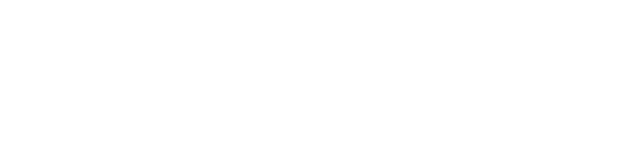
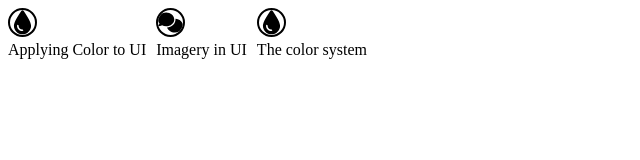
Before and after one commit to Decedis/Tres-Cards, a plain HTML site: page index.html in a window 1280 px wide. Shown: the whole page, without its empty margins (0-640 px from the left). Drawn offline with Linux system fonts and the light colour scheme.

Commit message:
Add styling for containers and basic styling on imgs

```diff
--- a/index.html
+++ b/index.html
@@ -11,25 +11,22 @@
     <div class="flex-container">
         <div class="card">
             <div class="card-section-info">
-                 <div class="card-header">
-
-                </div>
+                <img src="/src/droplet-solid.svg" alt="droplet-solid paint color">
+                 <div class="card-header">Applying Color to UI</div>
             </div>
             <div class="card-section-link"></div>
         </div>
         <div class="card">
             <div class="card-section-info">
-                <div class="card-header">
-
-                </div>
+                <img src="/src/comments-solid.svg" alt="comments-solid speech bubble">
+                <div class="card-header">Imagery in UI</div>
             </div>
             <div class="card-section-link"></div>
         </div>
         <div class="card">
             <div class="card-section-info">
-                <div class="card-header">
-
-                </div>
+                <img src="/src/droplet-solid.svg" alt="droplet-solid paint color">
+                <div class="card-header">The color system</div>
             </div>
             <div class="card-section-link"></div>
         </div>
--- a/style.css
+++ b/style.css
@@ -0,0 +1,12 @@
+.flex-container{
+    display: flex;
+    flex-direction: row;
+    gap: 10px;
+}
+img {
+    height: 25px;
+    widtH: 25px;
+
+    border: 2px solid black;
+    border-radius: 50px;
+}
```
